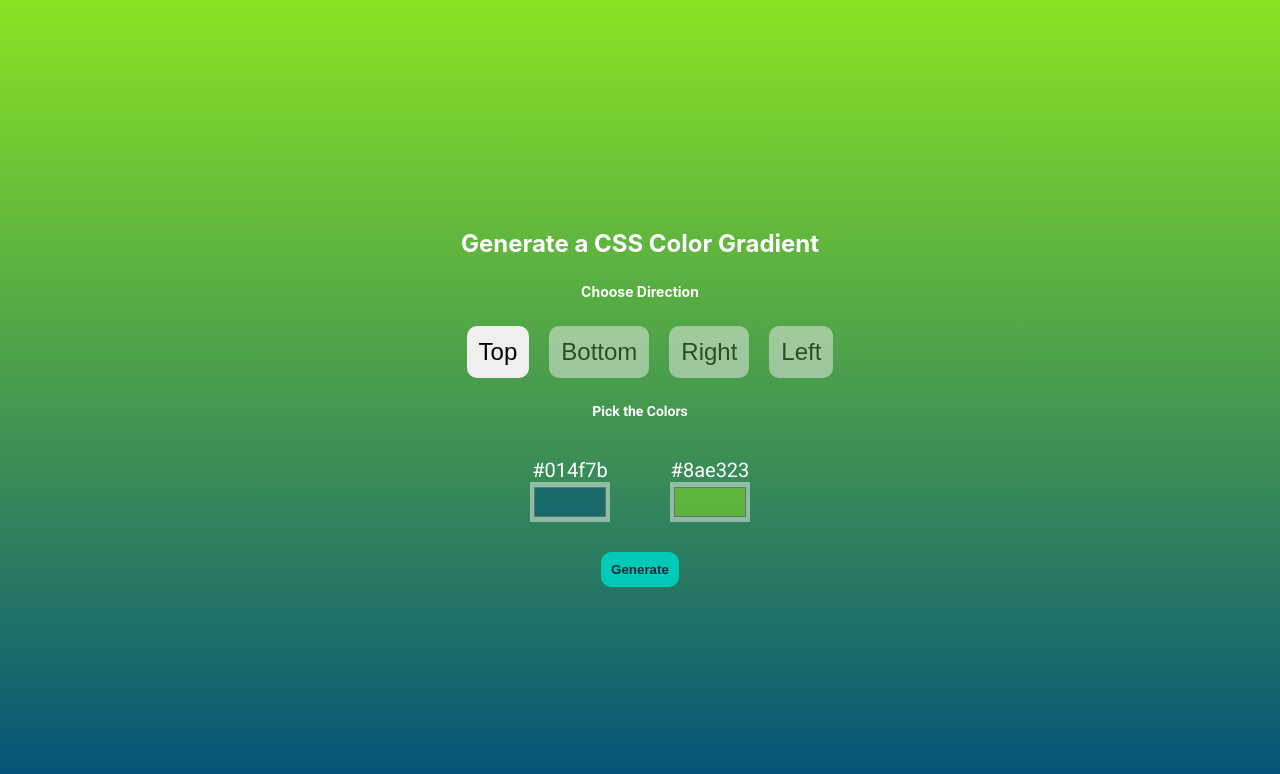
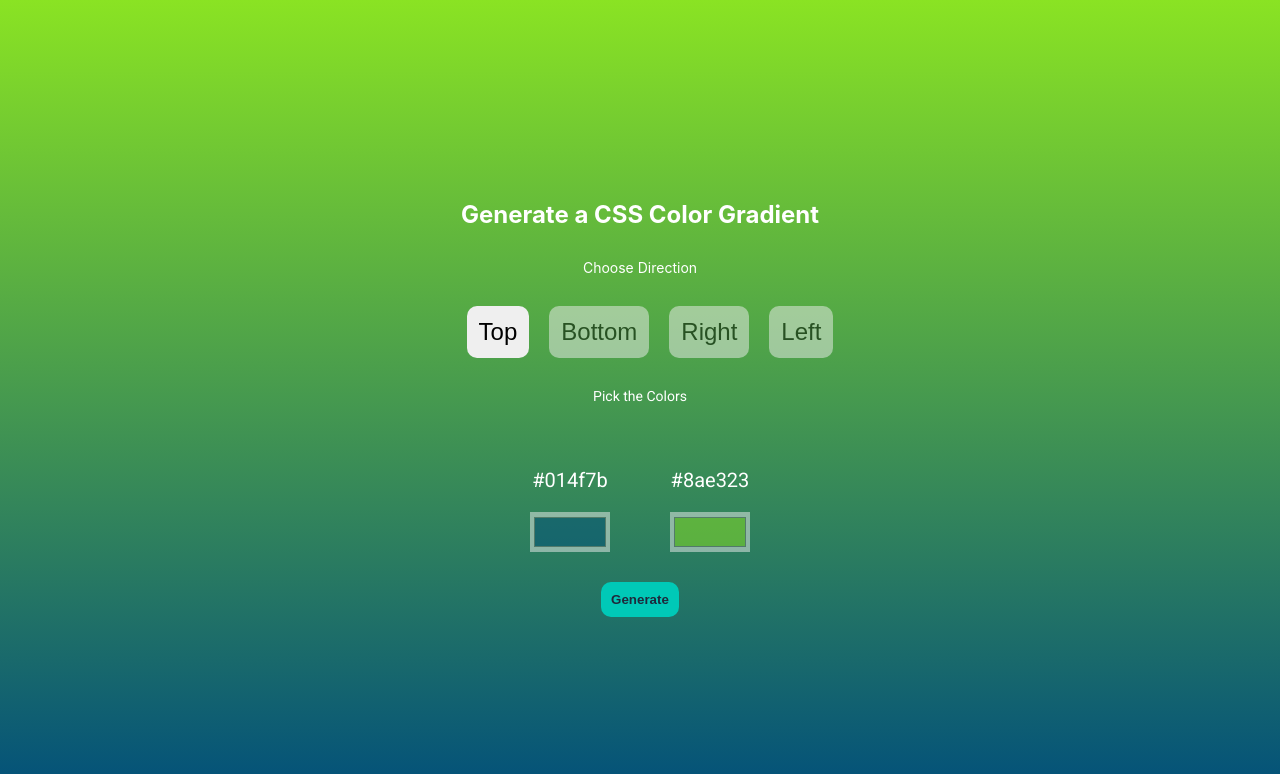
Before and after one commit to Akhil2665/gradientgenerator, a React (Create React App) app: page / in a window 1280 px wide. Shown: the top 774 px of the page. Built offline with nearby package versions, Linux system fonts and the light colour scheme; a web font is replaced by a local one.

Commit message:
version 2.1

```diff
--- a/src/App.css
+++ b/src/App.css
@@ -9,5 +9,4 @@ body {
     sans-serif;
   -webkit-font-smoothing: antialiased;
   -moz-osx-font-smoothing: grayscale;
-
 }
--- a/src/components/GradientGenerator/index.js
+++ b/src/components/GradientGenerator/index.js
@@ -86,22 +86,16 @@ class GradientGenerator extends Component {
           <SubHeading>Pick the Colors</SubHeading>
           <ColorSelctionContainer>
             <InputContainer>
-              <LabelElement htmlFor="firstColor">
-                {firstColorHexCode}
-              </LabelElement>
+              <LabelElement>{firstColorHexCode}</LabelElement>
               <ColorPickerElement
                 type="color"
-                id="firstColor"
                 value={firstColorHexCode}
                 onChange={this.onChangefirstColorHexCode}
               />
             </InputContainer>
             <InputContainer>
-              <LabelElement htmlFor="secondColor">
-                {secondColorHexCode}
-              </LabelElement>
+              <LabelElement>{secondColorHexCode}</LabelElement>
               <ColorPickerElement
-                id="secondColor"
                 type="color"
                 value={secondColorHexCode}
                 onChange={this.onChangesecondColorHexCode}
--- a/src/components/GradientGenerator/styledComponents.js
+++ b/src/components/GradientGenerator/styledComponents.js
@@ -5,7 +5,7 @@ export const Heading = styled.h1`
   font-size: 24px;
 `
 
-export const SubHeading = styled.h1`
+export const SubHeading = styled.p`
   font-size: 14px;
 `
 
@@ -42,7 +42,7 @@ export const InputContainer = styled.div`
   align-items: center;
   margin: 30px;
 `
-export const LabelElement = styled.label`
+export const LabelElement = styled.p`
   font-size: 20px;
   font-weight: 500px;
 `
```
